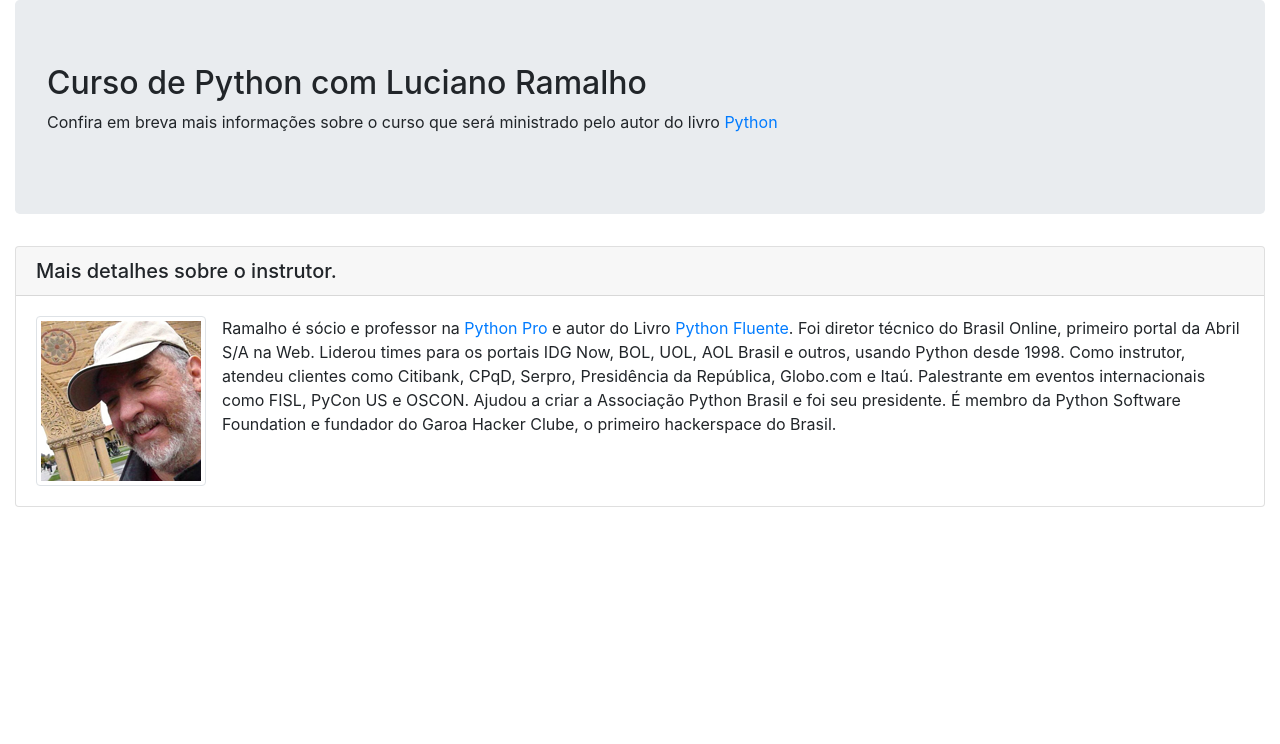
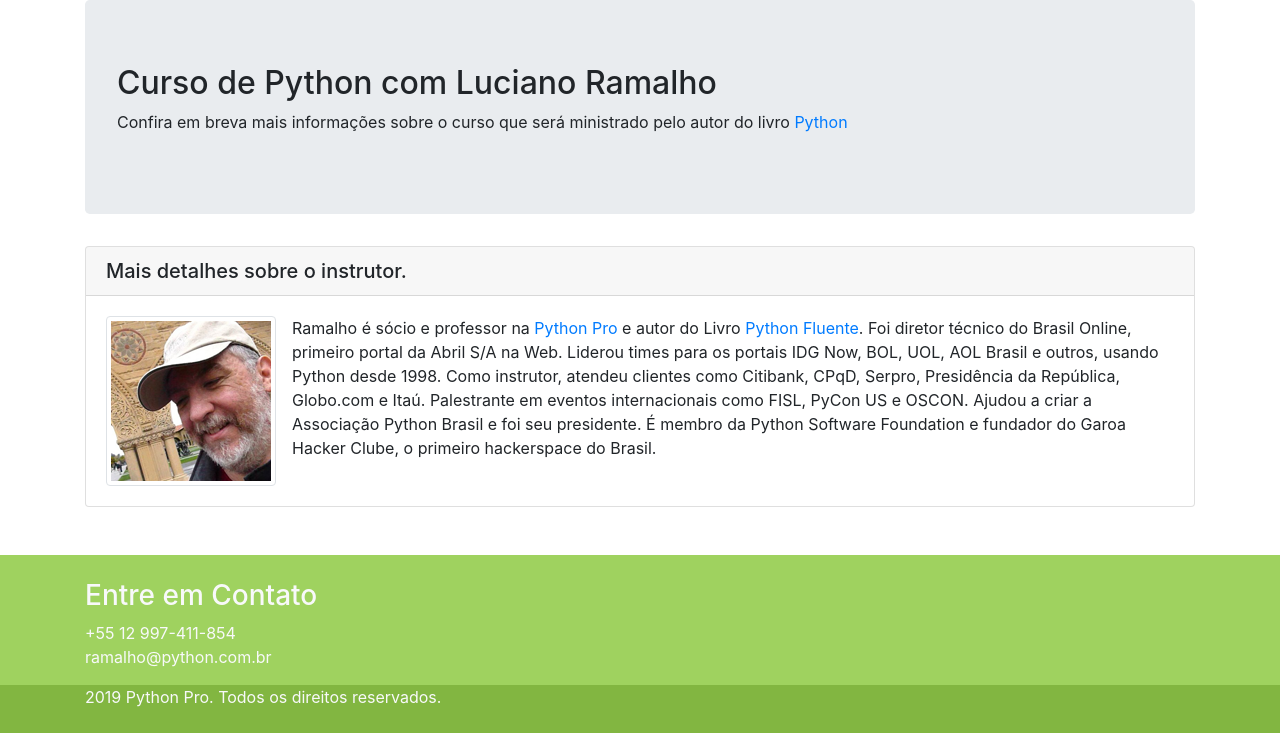
Before and after one commit to gelhen/curso-django, a Django app: page / in a window 1280 px wide. Shown: the part 56-800 px from the top of the page. Run offline with Django 3.2, Linux system fonts and the light colour scheme; some libraries are stand-ins or nearby versions.

Commit message:
Incluido Rodapé
close #66

```diff
--- /dev/null
+++ b/pypro/base/static/css/style.css
@@ -0,0 +1,7 @@
+.main-footer{
+    background-color: #9fd25f;
+}
+
+.rigths{
+    background-color: #82b641;
+}
--- a/pypro/base/templates/base/home.html
+++ b/pypro/base/templates/base/home.html
@@ -33,7 +33,7 @@
 		</ul>
 	  </div>
 	</nav>
-    <div class="container-fluid">
+    <div class="container">
 	<div class="row">
 		<div class="col-md-12">
 
@@ -73,5 +73,28 @@
 		</div>
 	</div>
 </div>
-  </body>
+<footer class="main-footer mt-5 pt-4 text-light">
+	<div class="container">
+		<div class="row">
+			<div class="col">
+				<h3>Entre em Contato</h3>
+				<address>
+					+55 12 997-411-854
+					<br/>
+					<a href="mailto:ramalho@python.com.br" class="text-light">ramalho@python.com.br</a>
+				</address>
+			</div>
+		</div>
+	</div>
+	<div class="rigths pb-4">
+		<div class="container">
+			<div class="row">
+				<div class="col">
+					{% now 'Y' %} Python Pro. Todos os direitos reservados.
+				</div>
+			</div>
+		</div>
+	</div>
+</footer>
+</body>
 </html>
```
